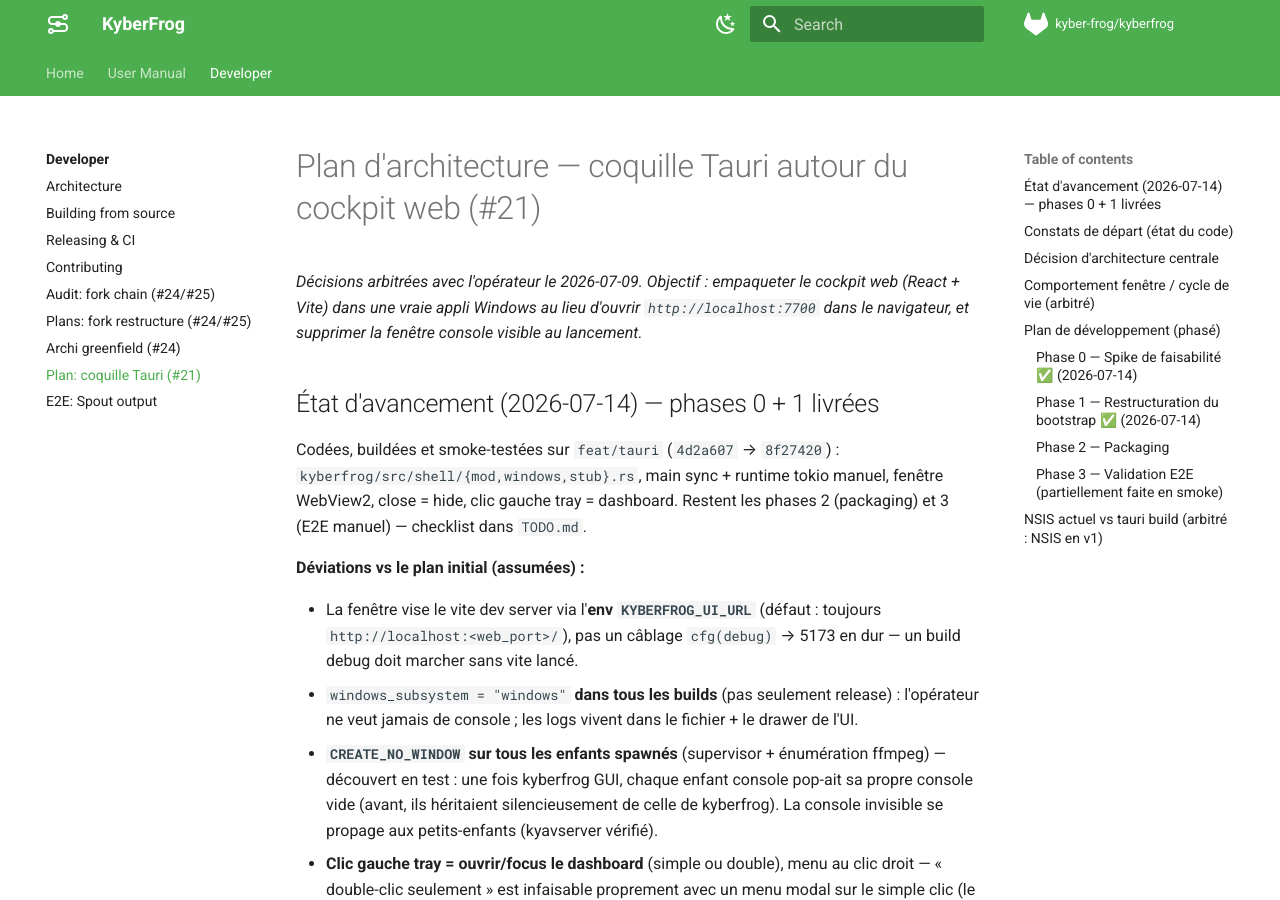
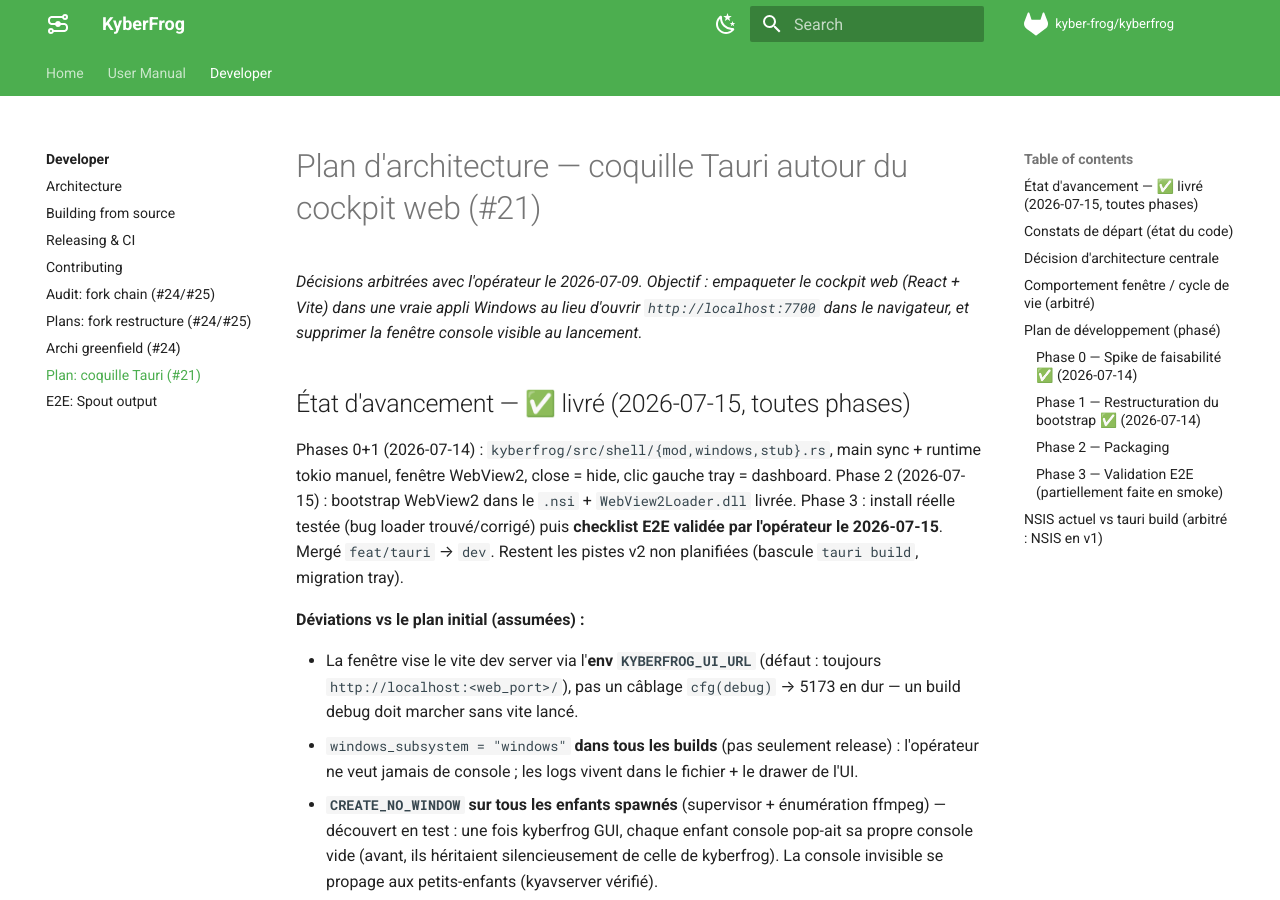
Before and after one commit to CollectiFrog/KyberFrog, an MkDocs documentation site: the page built from docs/dev/plan-tauri-shell.md, in a window 1280 px wide and 900 px high. Built offline with MkDocs 1.6.1 and Material for MkDocs 9.7.7, drawn with Linux system fonts in a browser that asks for light colours; comment, search, counter and statistics services are not loaded.

Commit message:
docs(#21): livré — E2E opérateur validé, #21 passe en Shipped
IMPROVEMENTS.md : #21 déplacé dans Shipped (numéro conservé), le blocage
de la passe hover #22 est levé. TODO.md : chantier terminé, toutes cases
cochées. CHANGELOG.md : entrée complétée (WebView2 + loader dll +
validation E2E). plan-tauri-shell.md : état final. CLAUDE.md : étape 3
du plan à 3 temps ✅.

Co-Authored-By: Claude Fable 5 <noreply@anthropic.com>

```diff
--- a/docs/dev/plan-tauri-shell.md
+++ b/docs/dev/plan-tauri-shell.md
@@ -5,12 +5,15 @@ le cockpit web (React + Vite) dans une vraie appli Windows au lieu d'ouvrir
 `http://localhost:7700` dans le navigateur, et supprimer la fenêtre console
 visible au lancement.*
 
-## État d'avancement (2026-07-14) — phases 0 + 1 livrées
+## État d'avancement — ✅ livré (2026-07-15, toutes phases)
 
-Codées, buildées et smoke-testées sur `feat/tauri` (`4d2a607` → `8f27420`) :
-`kyberfrog/src/shell/{mod,windows,stub}.rs`, main sync + runtime tokio manuel,
-fenêtre WebView2, close = hide, clic gauche tray = dashboard. Restent les
-phases 2 (packaging) et 3 (E2E manuel) — checklist dans `TODO.md`.
+Phases 0+1 (2026-07-14) : `kyberfrog/src/shell/{mod,windows,stub}.rs`, main
+sync + runtime tokio manuel, fenêtre WebView2, close = hide, clic gauche
+tray = dashboard. Phase 2 (2026-07-15) : bootstrap WebView2 dans le `.nsi` +
+`WebView2Loader.dll` livrée. Phase 3 : install réelle testée (bug loader
+trouvé/corrigé) puis **checklist E2E validée par l'opérateur le 2026-07-15**.
+Mergé `feat/tauri` → `dev`. Restent les pistes v2 non planifiées (bascule
+`tauri build`, migration tray).
 
 **Déviations vs le plan initial (assumées) :**
 
```
Also changed, not shown: CHANGELOG.md (+14 -10 lines), CLAUDE.md (+4 -4 lines), IMPROVEMENTS.md (+15 -30 lines), TODO.md (+20 -17 lines).
